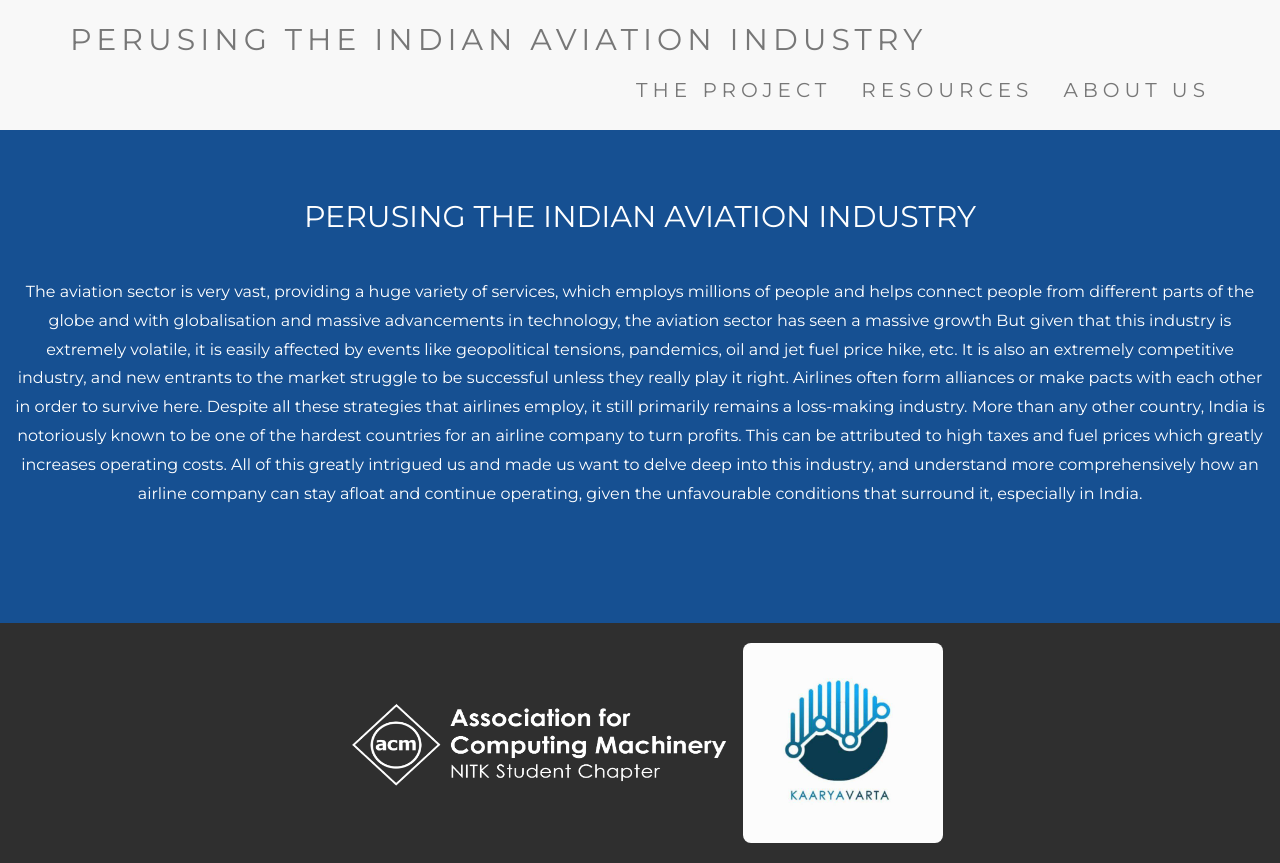
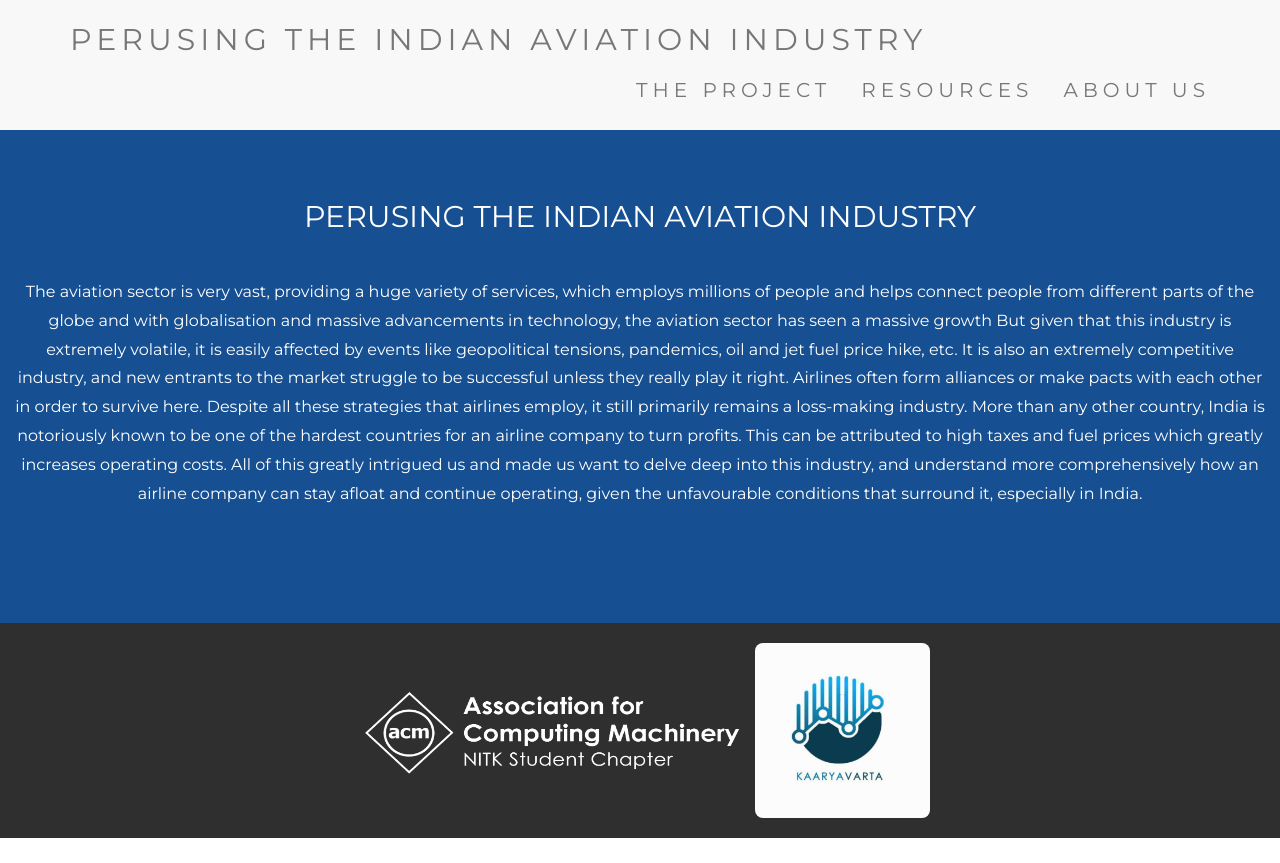
Before and after one commit to PerusingAviationIndustry/PerusingAviationIndustry.github.io, a plain HTML site: page index.html in a window 1280 px wide. After the commit the page ends 838 px from the top, so only its background shows below. Drawn offline with nearby package versions, Linux system fonts and the light colour scheme.

Commit message:
Update in index.html

```diff
--- a/index.html
+++ b/index.html
@@ -112,7 +112,7 @@
 <!-- Footer -->
 <footer class="pad text-center bg-4 img-responsive">
   <a href="https://nitk.acm.org/#/" target="_blank"><img src="acm_logo_wide.png" width="400px" height="100px"></a>
-  <img src="karya_logo.jpg" width ="200px" height="200px" style="border-radius: 8px" style="float: right !important">
+  <img src="karya_logo.jpg" width ="175px" height="175px" style="border-radius: 8px" style="float: right !important">
 </footer>
 
 </body>
```
